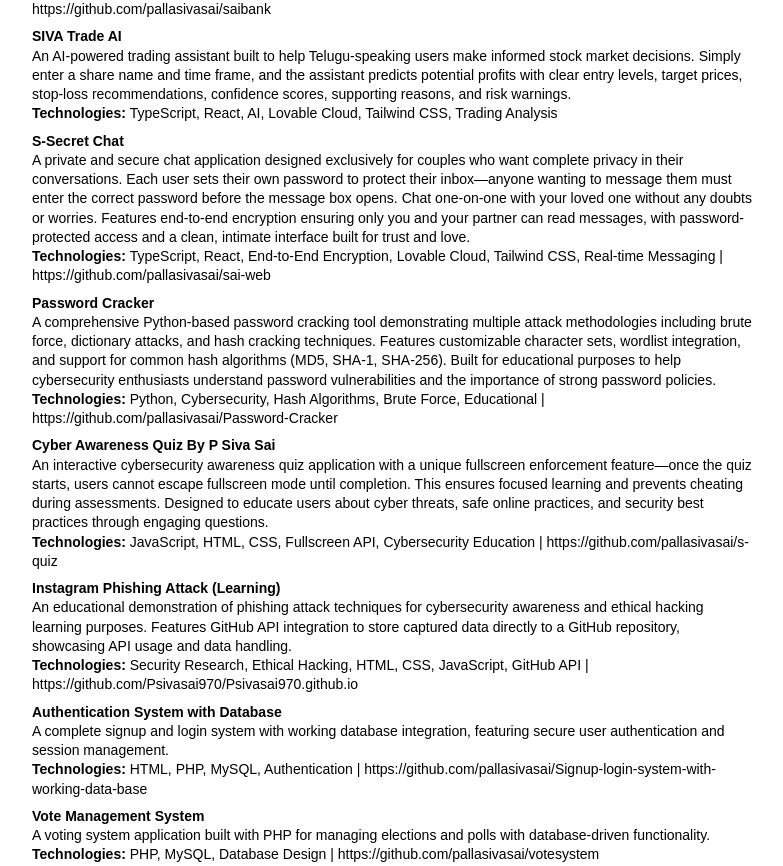
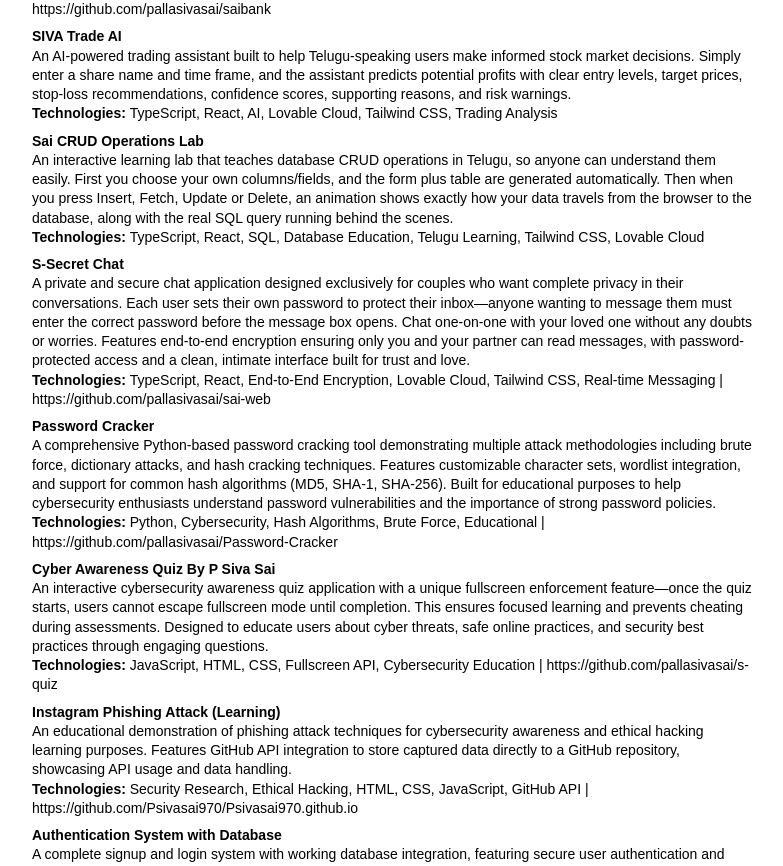
Before and after one commit to pallasivasai/Portfolio, a React (Vite) app: page /resume in a window 1280 px wide. Shown: the part 4864-5730 px from the top of the page, without its empty margins (248-1031 px from the left). Built offline with nearby package versions, Linux system fonts and the light colour scheme.

Commit message:
Changes
Co-authored-by: pallasivasai <56314427+pallasivasai@users.noreply.github.com>

```diff
--- a/src/data/projects.ts
+++ b/src/data/projects.ts
@@ -68,6 +68,14 @@ export const projects: ProjectItem[] = [
       demo: "https://siva-trade-ai.lovable.app/",
       color: "from-emerald-600 to-green-500",
       icon: "📈"
+    },
+    {
+      title: "Sai CRUD Operations Lab",
+      description: "An interactive learning lab that teaches database CRUD operations in Telugu, so anyone can understand them easily. First you choose your own columns/fields, and the form plus table are generated automatically. Then when you press Insert, Fetch, Update or Delete, an animation shows exactly how your data travels from the browser to the database, along with the real SQL query running behind the scenes.",
+      technologies: ["TypeScript", "React", "SQL", "Database Education", "Telugu Learning", "Tailwind CSS", "Lovable Cloud"],
+      demo: "https://sai-crudop.lovable.app",
+      color: "from-violet-500 to-indigo-600",
+      icon: "🗄️"
     },
     {
       title: "S-Secret Chat",
```
